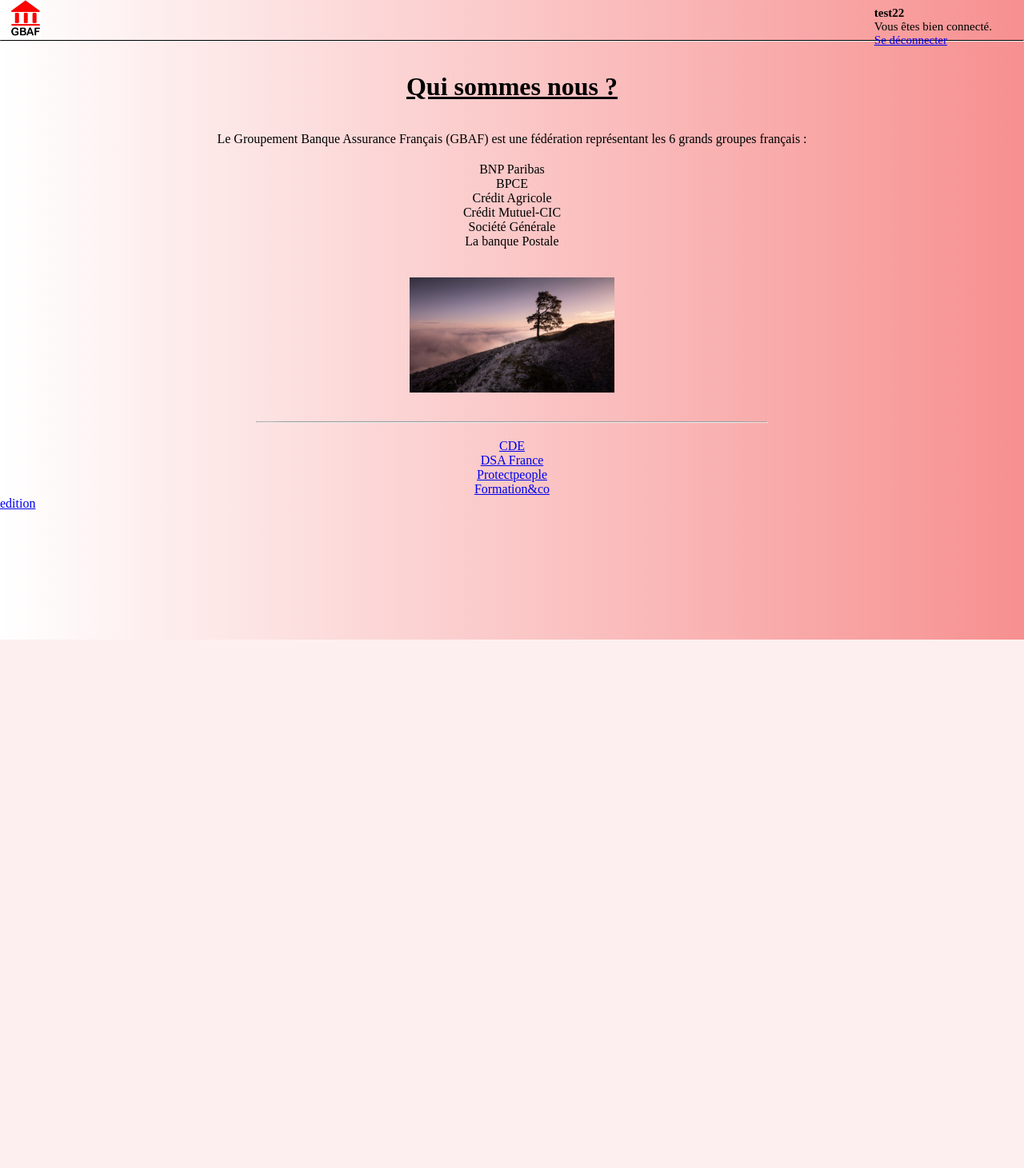
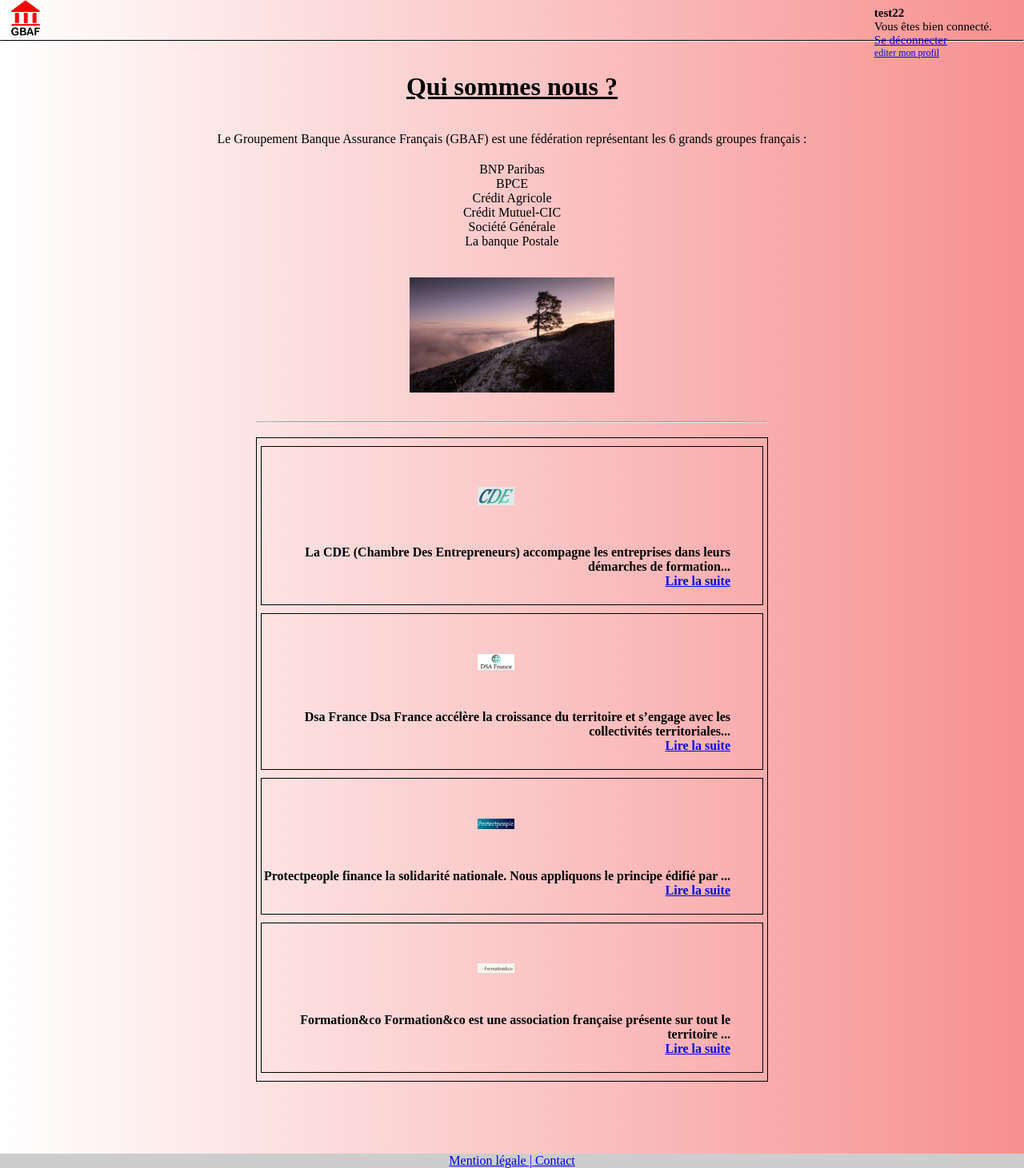
Before and after one commit to BenjaminVanba/GBAF, a PHP site: page /home.php in a window 1280 px wide. Shown: the whole page at 80% size. Before the commit the page ends 800 px from the top, so only its background shows below. Run offline with PHP 8.4, Linux system fonts and the light colour scheme; a user stored in the database is signed in; data comes from the database, SQL or seed files in the repository; lists and menus that the app fills with data are empty.

Commit message:
CSS / ajout de petites foncitonnalites

```diff
--- /dev/null
+++ b/footer.php
@@ -0,0 +1,15 @@
+<!DOCTYPE html>
+<html>
+	<head>
+		<meta charset="utf-8">
+
+		<link href="styleHome.css" rel="stylesheet" type="text/css">
+
+        <meta name="viewport" content="width=device-width, initial-scale=1">
+	</head>
+  <footer class="main_footer center_text ptb_2">
+    <div class="container">
+    <p><a href="Mention.php">Mention légale | </a><a href="Contact.php"> Contact</a></p>
+</div>
+
+</footer>
--- a/header.php
+++ b/header.php
@@ -3,8 +3,6 @@
 <html>
 	<head>
 		<meta charset="utf-8">
-
-		<title>GBAF</title>
 
 		<link href="styleHome.css" rel="stylesheet" type="text/css">
 
@@ -20,6 +18,6 @@
 <p><b><?=$_SESSION['name']?></b></p>
    <p>Vous êtes bien connecté.</p>
    <p><a href="logout.php">Se déconnecter</a></p>
-
+   <p style="font-size:12px"><a href="edition.php">editer mon profil</a></p>
 </div>
 	</head>
--- a/home.php
+++ b/home.php
@@ -12,9 +12,9 @@
 
 <html>
 	<head>
-
+		<title>Accueil</title>
 	<?php include("header.php"); ?>
-
+  <?php include("footer.php"); ?>
 	</head>
 
 
@@ -39,14 +39,39 @@
   <img src="Landscape.jpeg" class="img2" alt=""><br><br>
 
   <hr class="center">
-    <div class="center">
-<ul>
-	      <?php while($a = $articles->fetch()) { ?>
-	      <li><a href="article.php?id=<?= $a['id'] ?>"><?= $a['titre'] ?></a></li>
-	      <?php } ?>
-	   <ul>
-        </div>
-        <p><a href="edition.php">edition</a></p>
+  <br>
+  <table style="width:50%">
+  <tr class="center">
+    <th>
+    <img src="CDE.png" class="imageTabl" alt="">
+      La CDE (Chambre Des Entrepreneurs) accompagne les entreprises dans leurs démarches de formation...
+      <p><a href="article.php?id=4">Lire la suite</a></p>
+    </th>
+
+  </tr>
+  <tr>
+    <th>
+      <img src="Dsa_france.png" class="imageTabl" alt="">
+    Dsa France Dsa France accélère la croissance du territoire et s’engage avec les collectivités territoriales...
+      <p><a href="article.php?id=3">Lire la suite</a></p>
+    </th>
+  </tr>
+  <tr>
+    <th>
+      <img src="protectpeople.png" class="imageTabl" alt="">
+    Protectpeople finance la solidarité nationale. Nous appliquons le principe édifié par ...
+      <p><a href="article.php?id=2">Lire la suite</a></p>
+    </th>
+  </tr>
+  <tr>
+    <th>
+    <img src="formation_co.png" class="imageTabl" alt="">
+Formation&co Formation&co est une association française présente sur tout le territoire ...
+      <p><a href="article.php?id=1">Lire la suite</a></p>
+    </th>
+  </tr>
+</table>
+
 </body>
 
 </html>
--- a/styleHome.css
+++ b/styleHome.css
@@ -3,7 +3,17 @@
     padding: 0;
     box-sizing: border-box;
   }
-
+  html {
+    height: 100%;
+    box-sizing: border-box;
+  }
+  body {
+    position:relative;
+    margin:0;
+    min-height: 100%;
+    padding-bottom: 6.74rem;
+    box-sizing: inherit;
+  }
   html {
     background-image: linear-gradient(to right, rgba(255,0,0,0), rgb(247, 144, 144));
   }
@@ -73,5 +83,48 @@
     padding-left: 2%;
     border: auto;
     margin: 20px;
-    padding-top: 500px;
+    padding-top: 50px;
   }
+
+  table, th, td {
+    border: 1px solid black;
+    border-collapse: separate;
+    border: 1px solid #000;
+     border-spacing: 5px 10px;
+    margin-left: auto;
+    margin-right: auto;
+  }
+  th, td {
+    padding-bottom: 20px;
+    text-align: right;
+     border: 1px solid #000;
+    padding-right: 40px;
+     height: 50px;
+  }
+
+  .imageTabl {
+    display: flex;
+    margin-left: auto;
+    margin-right: auto;
+    width: 25%;
+    padding: 50px;
+  }
+
+  .cadre {
+    display: block;
+    padding: 10px;
+    border: 2px solid #000000;
+    border-collapse: separate;
+    border-radius: 10px;
+    width: auto;
+  }
+
+  .main_footer {
+    background-color: #cdcdcd;
+    color: white;
+    text-align: center;
+    position: absolute;
+    right: 0;
+    left: 0;
+    bottom: 0;
+  }
```
Also changed, not shown: Contact.php (added, +18 -0 lines), Mention.php (added, +17 -0 lines), article.php (+12 -4 lines), edition.php (added, +70 -0 lines), index.html (+9 -0 lines), loginViaQuestion.php (+7 -0 lines), register.php (+12 -5 lines), style.css (+18 -0 lines).
